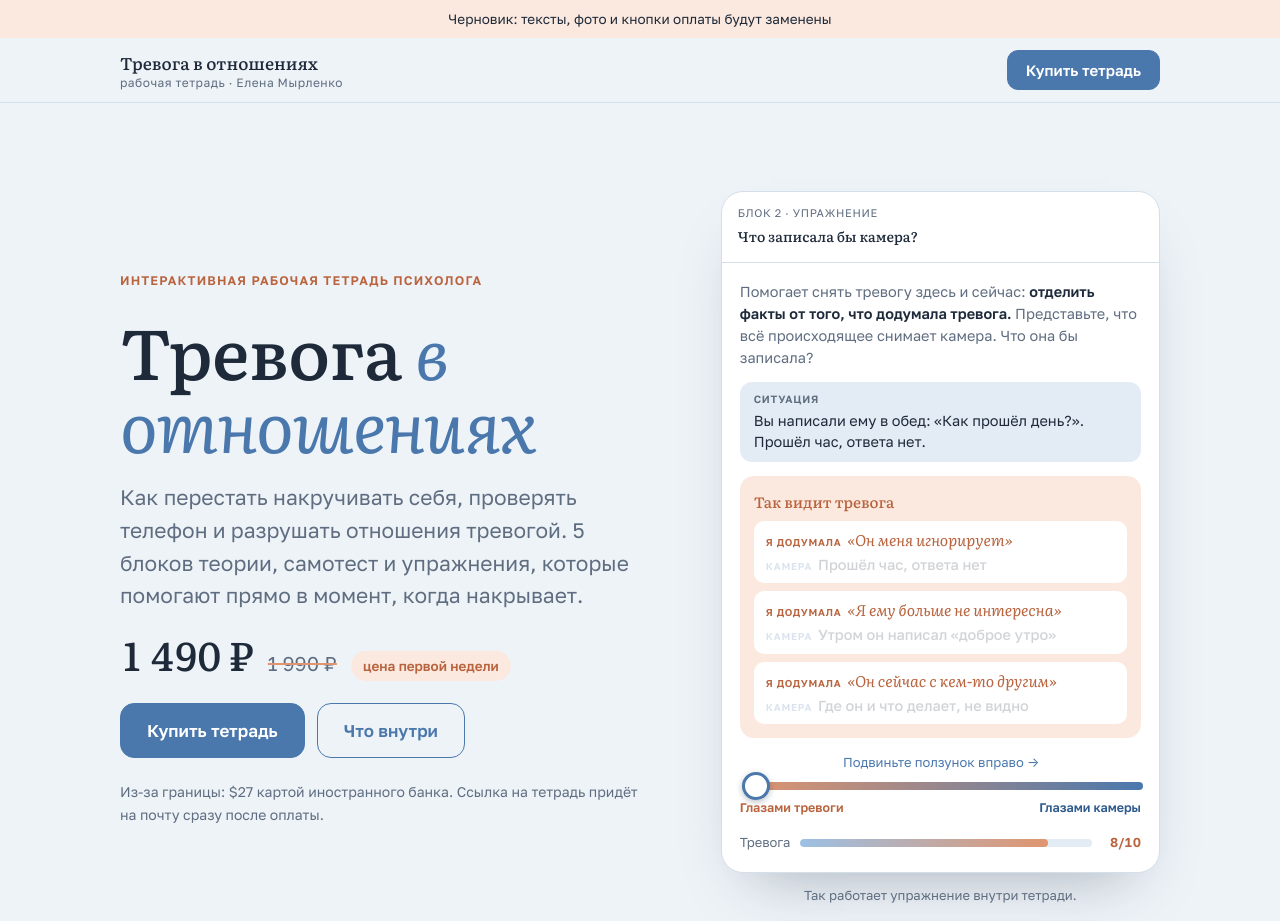
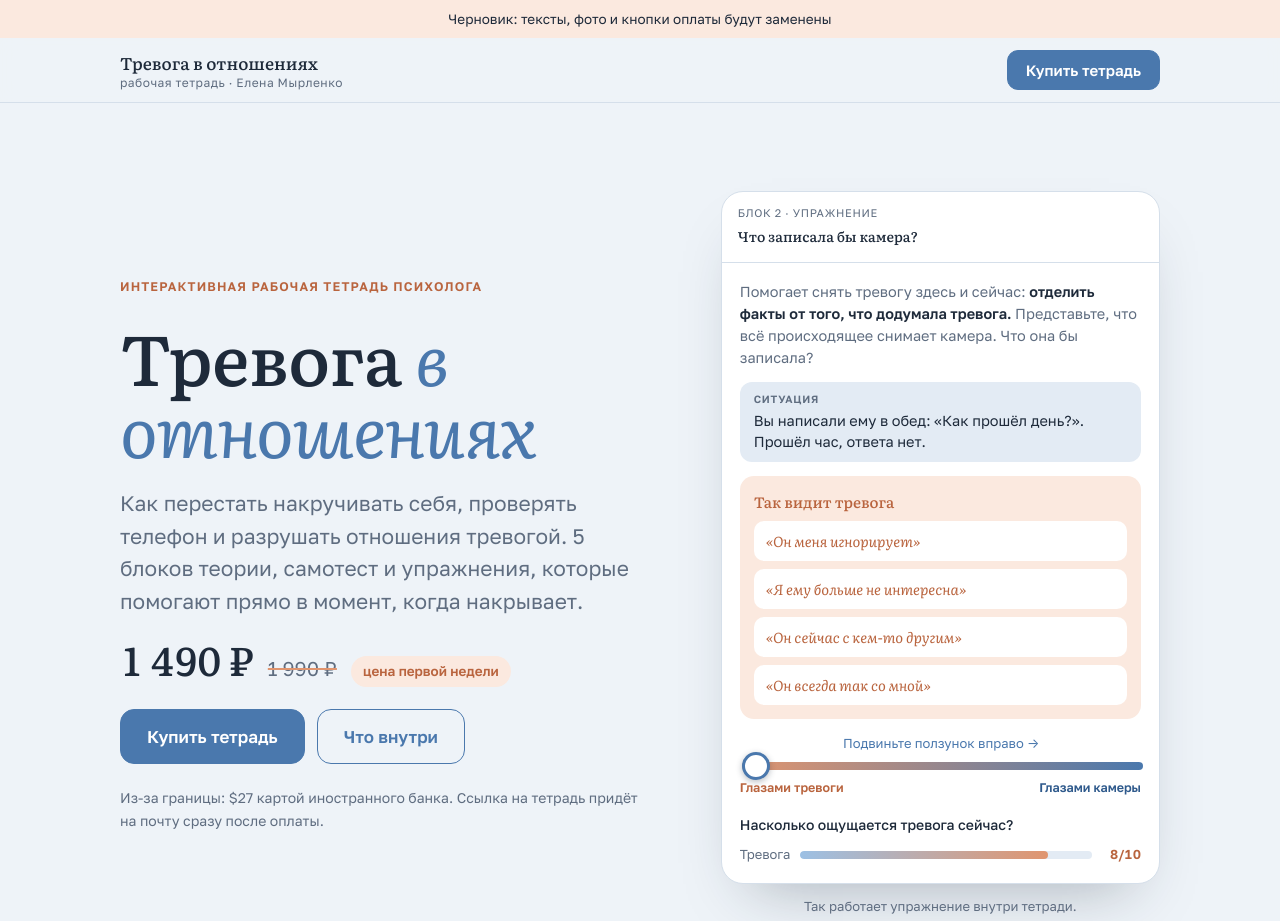
Before and after one commit to iam-Helen/Scrapping-instagram-, a plain HTML site: page landing/index.html in a window 1280 px wide. Shown: the top 921 px of the page. Drawn offline with Linux system fonts and the light colour scheme.

Commit message:
Landing: back to the first camera exercise layout, new conclusion and anxiety question
Co-Authored-By: Claude Opus 5.5 <noreply@anthropic.com>
Claude-Session: https://claude.ai/code/session_01DLenc6cUCukV8ThJVFiGEw

```diff
--- a/landing/index.html
+++ b/landing/index.html
@@ -133,13 +133,11 @@ body::before { content: ""; position: fixed; inset: 0 0 auto; height: env(safe-a
 .corner.tr { top: 6px; right: 6px; border-left: 0; border-bottom: 0; }
 .corner.bl { bottom: 6px; left: 6px; border-right: 0; border-top: 0; }
 .corner.br { bottom: 6px; right: 6px; border-left: 0; border-top: 0; }
-.crow { display: grid; gap: 4px; background: var(--surface); border-radius: 10px; padding: 9px 12px; line-height: 1.35; }
-.crow em { font: 600 10px var(--body); font-style: normal; letter-spacing: .07em; text-transform: uppercase; margin-right: 6px; }
-.crow .a { order: calc(var(--t) * 2); font-family: var(--display); font-style: italic; font-size: calc(15.5px - 2.5px * var(--t)); color: var(--warm-ink); opacity: calc(1 - .45 * var(--t)); }
-.crow .a em { color: var(--warm-ink); }
-.crow .a q { quotes: "«" "»"; background: linear-gradient(currentColor, currentColor) no-repeat 0 58% / calc(var(--t) * 100%) 1.5px; }
-.crow .f { order: 1; font-size: 14.5px; color: var(--ink); opacity: calc(.2 + .8 * var(--t)); font-weight: 500; }
-.crow .f em { color: var(--accent); }
+.crow { display: grid; background: var(--surface); border-radius: 10px; padding: 9px 12px; font-size: 14px; line-height: 1.35; min-height: 40px; align-items: center; }
+.crow span { grid-area: 1 / 1; }
+.crow .a { font: italic 400 14.5px/1.35 var(--display); color: var(--warm-ink); opacity: calc(1 - var(--t)); }
+.crow .f { color: var(--ink); opacity: var(--t); }
+.crow .f::before { content: "▶ "; color: var(--accent); font-size: 10px; }
 .cam-ctrl { display: grid; gap: 6px; }
 .cam-ctrl input { width: 100%; appearance: none; height: 8px; border-radius: 4px; background: linear-gradient(90deg, var(--warm), var(--accent)); cursor: pointer; }
 .cam-ctrl input::-webkit-slider-thumb { appearance: none; width: 28px; height: 28px; border-radius: 50%; background: var(--surface); border: 3px solid var(--accent); box-shadow: 0 2px 6px rgba(30,42,58,.3); }
@@ -153,6 +151,7 @@ body::before { content: ""; position: fixed; inset: 0 0 auto; height: env(safe-a
 .anx-meter .t { height: 8px; border-radius: 4px; background: var(--sunk); overflow: hidden; }
 .anx-meter .t i { display: block; height: 100%; border-radius: 4px; background: linear-gradient(90deg, var(--calm), var(--warm)); width: calc((85 - 55 * var(--t)) * 1%); }
 .anx-meter b { color: var(--warm-ink); font-variant-numeric: tabular-nums; min-width: 3em; text-align: right; }
+.meter-q { font-size: 14px; font-weight: 500; margin-bottom: -6px; }
 .cam-out { font-size: 14px; line-height: 1.45; background: var(--surface); border: 1px solid var(--accent); border-radius: 12px; padding: 10px 14px; }
 @media (prefers-reduced-motion: reduce) { .hint, .rec i { animation: none; } }
 .dev-cap { font-size: 13px; color: var(--muted); text-align: center; margin-top: 12px; }
@@ -286,17 +285,19 @@ footer .in { display: flex; flex-wrap: wrap; gap: 8px 24px; justify-content: spa
               <div class="lens-mode"><span class="m-anx">Так видит тревога</span><span class="m-cam">Так видит камера</span></div>
               <div class="rec"><i></i>REC</div>
             </div>
-            <div class="crow"><span class="a"><em>Я додумала</em><q>Он меня игнорирует</q></span><span class="f"><em>Камера</em>Прошёл час, ответа нет</span></div>
-            <div class="crow"><span class="a"><em>Я додумала</em><q>Я ему больше не интересна</q></span><span class="f"><em>Камера</em>Утром он написал «доброе утро»</span></div>
-            <div class="crow"><span class="a"><em>Я додумала</em><q>Он сейчас с кем-то другим</q></span><span class="f"><em>Камера</em>Где он и что делает, не видно</span></div>
+            <div class="crow"><span class="a">«Он меня игнорирует»</span><span class="f">Сообщение отправлено в 13:05</span></div>
+            <div class="crow"><span class="a">«Я ему больше не интересна»</span><span class="f">Прошёл 1 час, ответа пока нет</span></div>
+            <div class="crow"><span class="a">«Он сейчас с кем-то другим»</span><span class="f">Где он и что делает, камере не видно</span></div>
+            <div class="crow"><span class="a">«Он всегда так со мной»</span><span class="f">Вчера он ответил через 10 минут</span></div>
           </div>
           <div class="cam-ctrl">
             <label class="hint" for="camRange" id="camHint">Подвиньте ползунок вправо →</label>
             <input id="camRange" type="range" min="0" max="100" value="0" aria-label="Глазами тревоги или глазами камеры">
             <div class="cam-ends"><span>Глазами тревоги</span><span>Глазами камеры</span></div>
           </div>
+          <p class="meter-q">Насколько ощущается тревога сейчас?</p>
           <div class="anx-meter"><span>Тревога</span><span class="t"><i></i></span><b id="anxVal">8/10</b></div>
-          <p class="cam-out" id="camOut" hidden>Камера записала только факты: прошёл час, ответа нет. Остальное додумала тревога. Когда видно, где факт, а где догадка, тревога становится тише.</p>
+          <p class="cam-out" id="camOut" hidden>Камера записала только факты: прошёл час, ответа нет. Остальное додумала ваша тревога. Когда видно, где факт, а где догадка, тревога становится меньше.</p>
         </div>
       </div>
       <p class="dev-cap">Так работает упражнение внутри тетради.</p>
```
